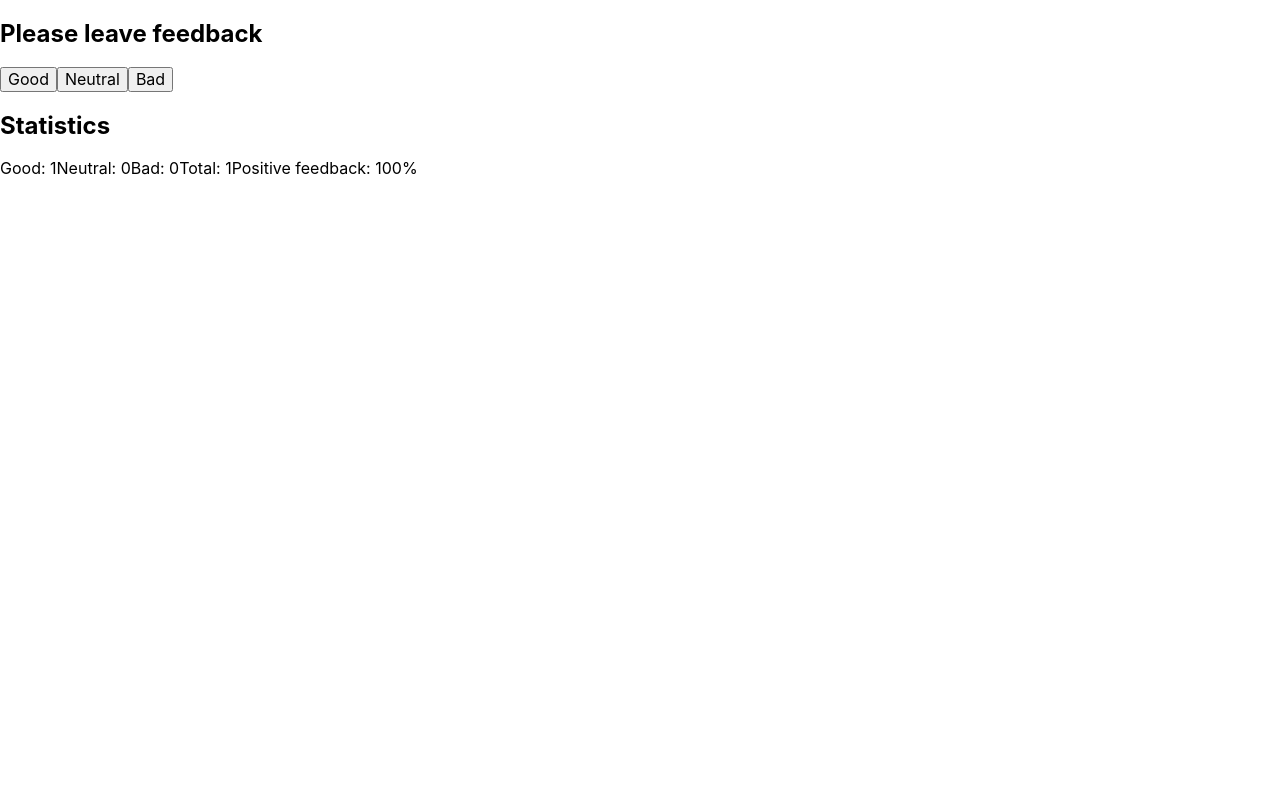
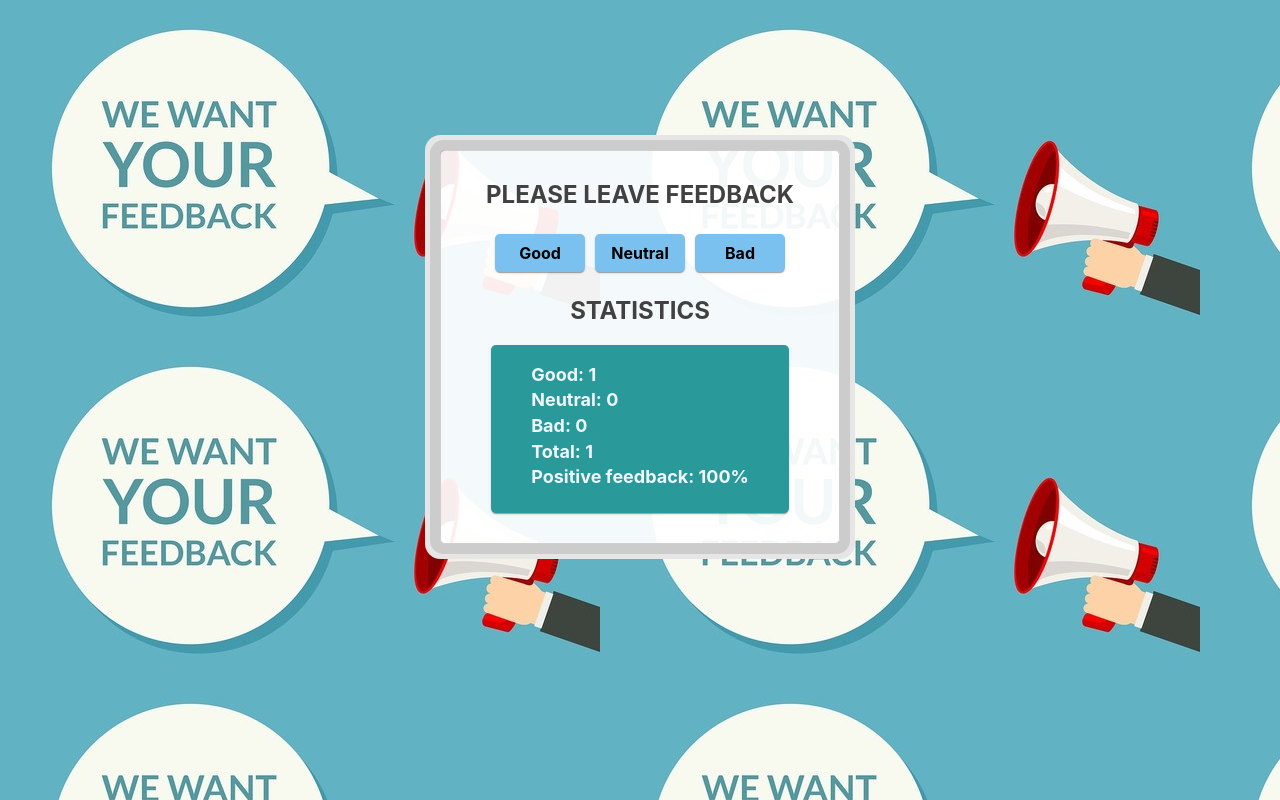
Before and after one commit to Valentyna-Chudik/goit-react-hw-02-feedback, a React (Create React App) app: page / in a window 1280 px wide. Both pictures are taken after a click on the button "Good". Built offline with nearby package versions, Linux system fonts and the light colour scheme.

Commit message:
CSS module styles added

```diff
--- a/src/App.js
+++ b/src/App.js
@@ -1,5 +1,6 @@
 import React, { Component } from 'react';
 
+import Container from './components/Container/Container';
 import FeedbackOptions from './components/FeedbackOptions/FeedbackOptions';
 import Statistics from './components/Statistics/Statistics';
 import Section from './components/Section/Section';
@@ -45,6 +46,7 @@ export default class App extends Component {
 
     return (
       <div>
+        <Container>
           <Section title="Please leave feedback">
             <FeedbackOptions
               options={['good', 'neutral', 'bad']}
@@ -62,8 +64,9 @@ export default class App extends Component {
               />
             </Section>
           ) : (
-          <Notification message="No feedback given" />
+            <Notification message="No feedback given 😔" />
           )}
+        </Container>
       </div>
     );
   }
--- a/src/components/Container/Container.module.css
+++ b/src/components/Container/Container.module.css
@@ -1,8 +1,15 @@
 .container {
-  margin: 0 auto;
-  width: 1200px;
-
   display: flex;
   flex-direction: column;
   align-items: center;
+  width: 400px;
+  margin: 0 auto;
+  padding: 30px;
+
+  border: 1px solid rgb(207, 207, 207);
+  border-radius: 5px;
+  background-color: rgba(255, 255, 255, 0.93);
+  box-shadow: 0 0 0 10px hsl(0, 0%, 80%), 0 0 0 15px hsl(0, 0%, 90%);
+  /* box-shadow: 0px 2px 1px -1px rgba(0, 0, 0, 0.5),
+    0px 1px 1px 0px rgba(0, 0, 0, 0.7), 0px 1px 3px 0px rgba(0, 0, 0, 0.2); */
 }
--- a/src/components/FeedbackOptions/FeedbackOptions.js
+++ b/src/components/FeedbackOptions/FeedbackOptions.js
@@ -1,13 +1,18 @@
 import React from 'react';
 import PropTypes from 'prop-types';
 
-// import styles from './FeedbackOptions.module.css';
+import styles from './FeedbackOptions.module.css';
 
 export default function FeedbackOptions({ options, onLeaveFeedback }) {
   return (
-    <div>
+    <div className={styles.btnContainer}>
       {options.map(option => (
-        <button key={option} name={option} onClick={onLeaveFeedback}>
+        <button
+          className={styles.btnOption}
+          key={option}
+          name={option}
+          onClick={onLeaveFeedback}
+        >
           {option[0].toUpperCase() + option.slice(1)}
         </button>
       ))}
--- a/src/components/FeedbackOptions/FeedbackOptions.module.css
+++ b/src/components/FeedbackOptions/FeedbackOptions.module.css
@@ -0,0 +1,29 @@
+.btnContainer {
+  margin: 0 0 20px 0;
+}
+
+.btnOption {
+  width: 90px;
+  margin: 5px;
+  padding: 10px;
+
+  border-radius: 5px;
+  border: none;
+  outline: none;
+  font-weight: 700;
+  background-color: #7bc1f0;
+  box-shadow: 0px 2px 1px -1px rgba(0, 0, 0, 0.2),
+    0px 1px 1px 0px rgba(0, 0, 0, 0.14), 0px 1px 3px 0px rgba(0, 0, 0, 0.12);
+}
+
+.btnOption:hover:first-child {
+  background: rgb(9, 214, 9);
+}
+
+.btnOption:hover:nth-child(2n) {
+  background: rgb(255, 230, 0);
+}
+
+.btnOption:hover:last-child {
+  background: rgb(230, 78, 78);
+}
--- a/src/components/Notification/Notification.js
+++ b/src/components/Notification/Notification.js
@@ -1,12 +1,12 @@
 import React from 'react';
 import PropTypes from 'prop-types';
 
-// import styles from './Notification.module.css';
+import styles from './Notification.module.css';
 
 export default function Notification({ message }) {
   return (
     <div>
-      <p>{message}</p>
+      <p className={styles.notification}>{message}</p>
     </div>
   );
 }
--- a/src/components/Notification/Notification.module.css
+++ b/src/components/Notification/Notification.module.css
@@ -0,0 +1,4 @@
+.notification {
+  font-size: 16px;
+  font-weight: 500;
+}
--- a/src/components/Section/Section.js
+++ b/src/components/Section/Section.js
@@ -1,12 +1,12 @@
 import React from 'react';
 import PropTypes from 'prop-types';
 
-// import styles from './Section.module.css';
+import styles from './Section.module.css';
 
 export default function FeedbackOptions({ title, children }) {
   return (
-    <section>
-      <h2>{title}</h2>
+    <section className={styles.section}>
+      <h2 className={styles.title}>{title}</h2>
       {children}
     </section>
   );
--- a/src/components/Section/Section.module.css
+++ b/src/components/Section/Section.module.css
@@ -0,0 +1,12 @@
+.section {
+  display: flex;
+  flex-direction: column;
+  align-items: center;
+}
+
+.title {
+  margin: 0 0 20px 0;
+
+  text-transform: uppercase;
+  color: rgb(66, 65, 65);
+}
--- a/src/components/Statistics/Statistics.js
+++ b/src/components/Statistics/Statistics.js
@@ -1,7 +1,7 @@
 import React from 'react';
 import PropTypes from 'prop-types';
 
-// import styles from './Statistics.module.css';
+import styles from './Statistics.module.css';
 
 export default function Statistics({
   good,
@@ -11,12 +11,14 @@ export default function Statistics({
   positivePercentage,
 }) {
   return (
-    <div>
-      <span>Good: {good}</span>
-      <span>Neutral: {neutral}</span>
-      <span>Bad: {bad}</span>
-      <span>Total: {total}</span>
-      <span>Positive feedback: {positivePercentage}%</span>
+    <div className={styles.container}>
+      <span className={styles.option}>Good: {good}</span>
+      <span className={styles.option}>Neutral: {neutral}</span>
+      <span className={styles.option}>Bad: {bad}</span>
+      <span className={styles.option}>Total: {total}</span>
+      <span className={styles.option}>
+        Positive feedback: {positivePercentage}%
+      </span>
     </div>
   );
 }
--- a/src/components/Statistics/Statistics.module.css
+++ b/src/components/Statistics/Statistics.module.css
@@ -0,0 +1,19 @@
+.container {
+  display: flex;
+  flex-direction: column;
+  padding: 20px 40px;
+
+  border-radius: 5px;
+  border: none;
+  background-color: rgb(42, 153, 153);
+  box-shadow: 0px 2px 1px -1px rgba(0, 0, 0, 0.2),
+    0px 1px 1px 0px rgba(0, 0, 0, 0.14), 0px 1px 3px 0px rgba(0, 0, 0, 0.12);
+}
+
+.option {
+  margin-bottom: 5px;
+
+  font-size: 18px;
+  font-weight: 700;
+  color: aliceblue;
+}
--- a/src/index.css
+++ b/src/index.css
@@ -1,10 +1,12 @@
 body {
-  margin: 0;
+  margin: 150px;
+
   font-family: -apple-system, BlinkMacSystemFont, 'Segoe UI', 'Roboto', 'Oxygen',
     'Ubuntu', 'Cantarell', 'Fira Sans', 'Droid Sans', 'Helvetica Neue',
     sans-serif;
   -webkit-font-smoothing: antialiased;
   -moz-osx-font-smoothing: grayscale;
+  background-image: url('./bg1.jpg');
 }
 
 code {
```
Also changed, not shown: src/App.css (deleted), src/bg1.jpg (added). Lines whose indentation alone changed are shown as unchanged.
